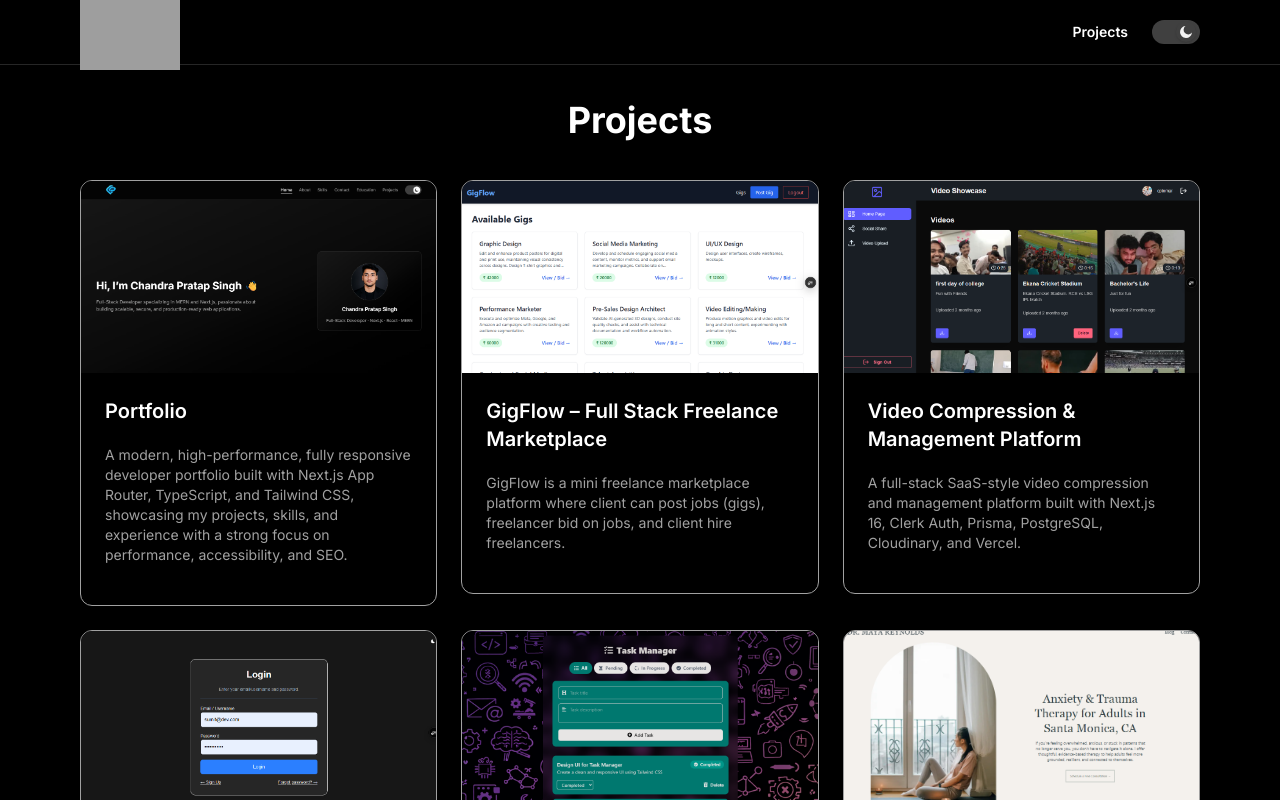
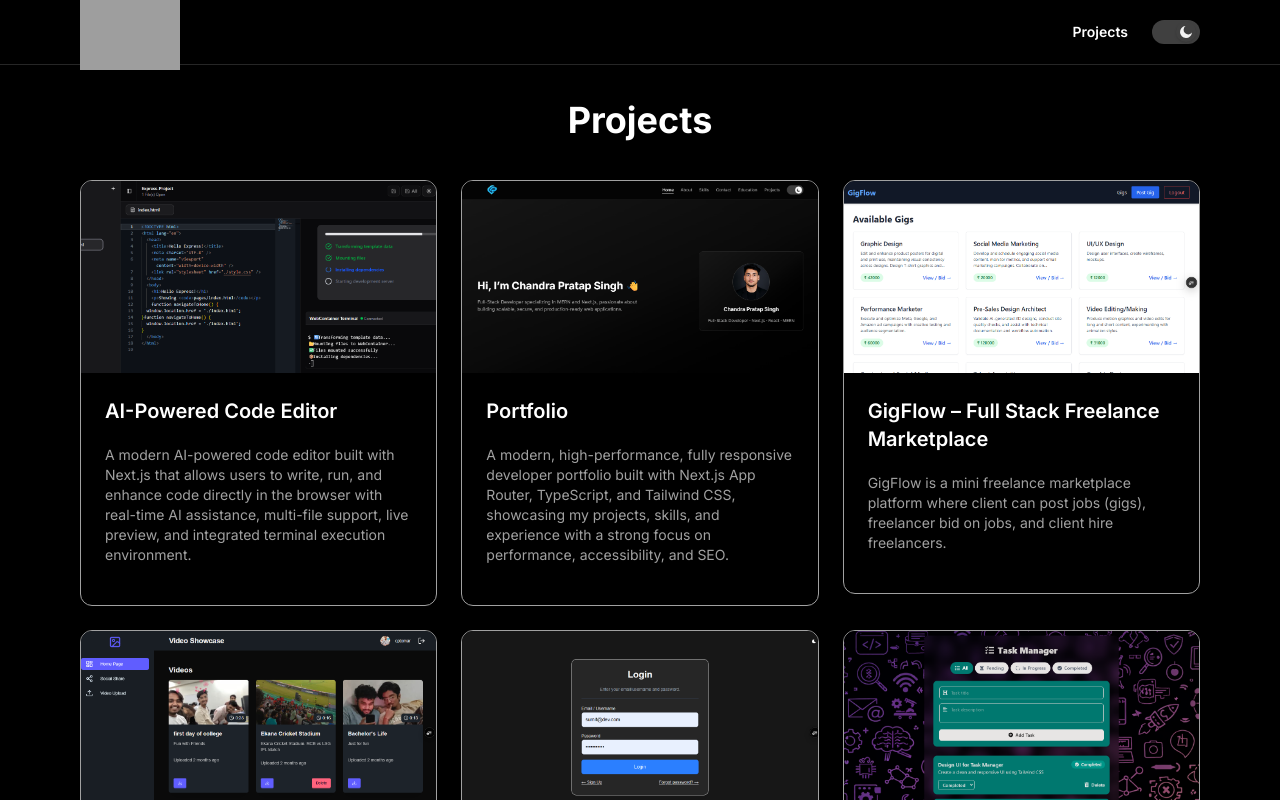
Before and after one commit to smttomar/Portfolio, a Next.js app: page /projects in a window 1280 px wide. Shown: the top 800 px of the page. Built offline with nearby package versions, Linux system fonts and the light colour scheme; grey boxes are pictures that could not be loaded.

Commit message:
add new project

```diff
--- a/data/projects.ts
+++ b/data/projects.ts
@@ -9,6 +9,25 @@ export type Project = {
 };
 
 export const projects: Project[] = [
+    {
+        slug: "ai-powered-code-editor",
+        title: "AI-Powered Code Editor",
+        description:
+            "A modern AI-powered code editor built with Next.js that allows users to write, run, and enhance code directly in the browser with real-time AI assistance, multi-file support, live preview, and integrated terminal execution environment.",
+        techStack: [
+            " Next.js",
+            "Monaco Editor",
+            "Prisma",
+            "WebContainer API",
+            "Mongodb",
+            "TypeScript",
+            "Tailwind CSS",
+            "Vercel",
+        ],
+        githubUrl: "https://github.com/smttomar/AI-Powered-Code-Editor",
+        liveUrl: "https://ai-powered-code-editor.vercel.app/",
+        image: "/projects/image.png",
+    },
     {
         slug: "portfolio",
         title: "Portfolio",
```
Also changed, not shown: public/projects/aicodeeditor1.png (added), public/projects/image.png (added).
